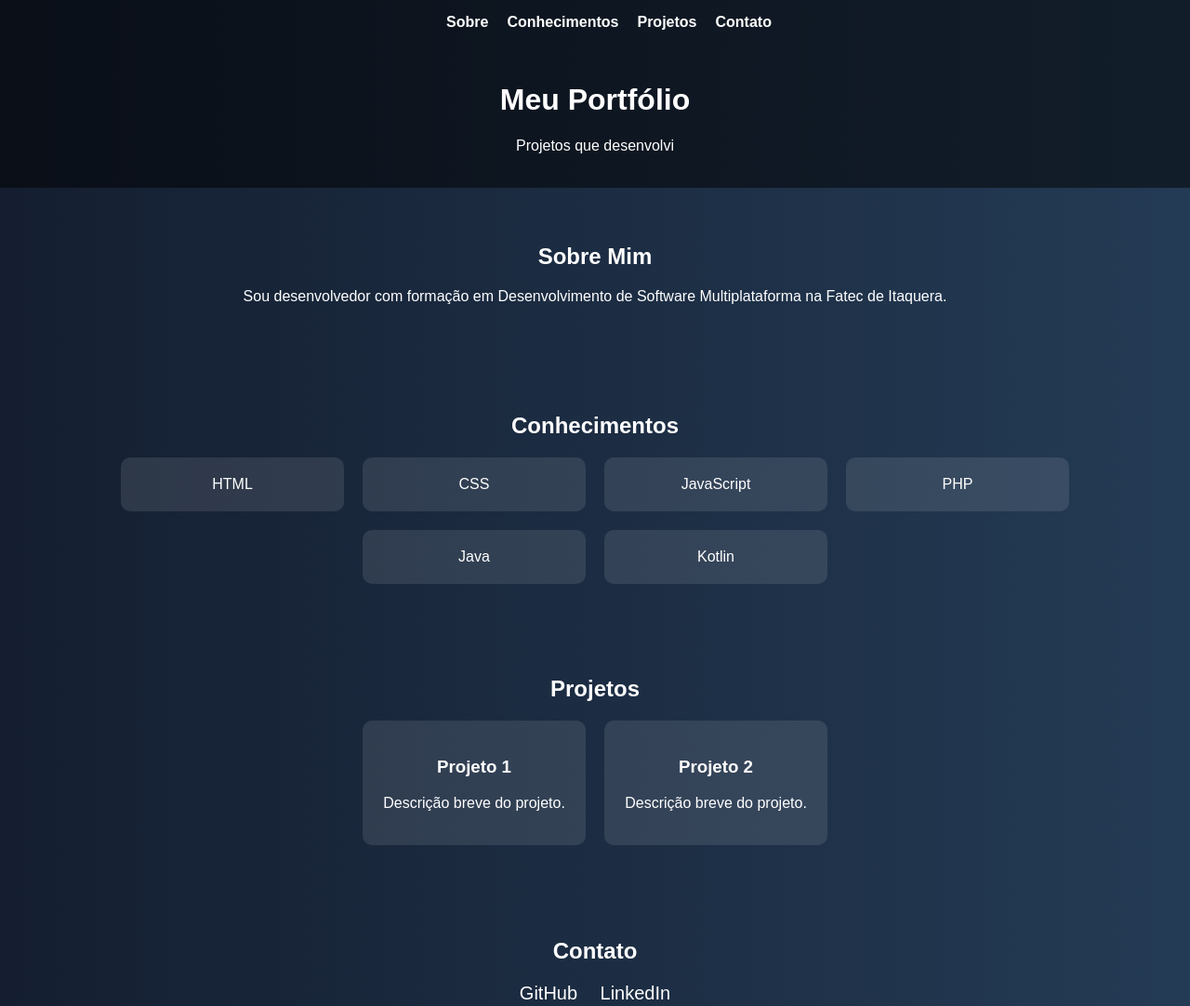
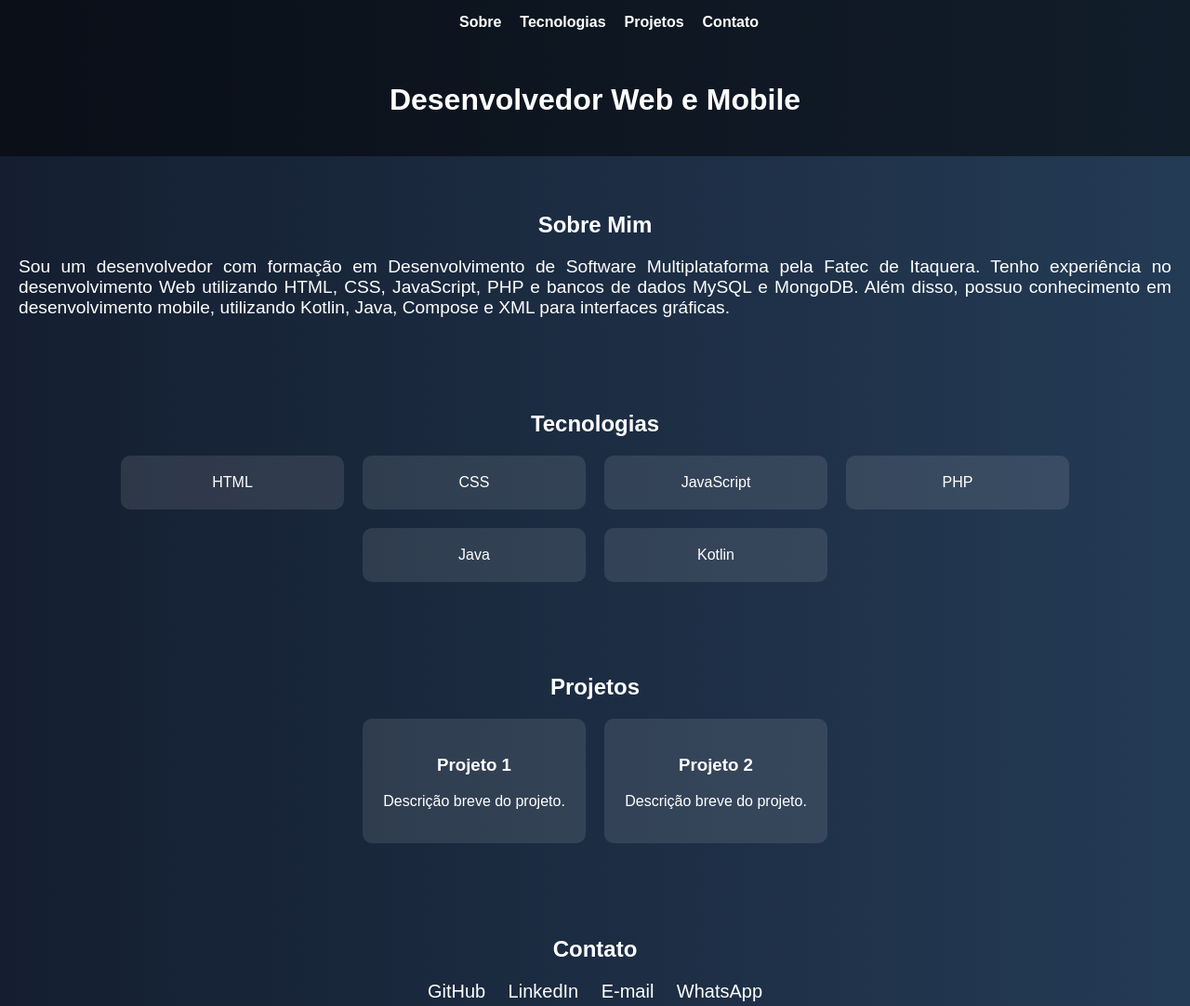
Before and after one commit to VictorVicente004/Portifolio, a plain HTML site: page index.html in a window 1280 px wide. Shown: the top 1082 px of the page at 93% size. Drawn offline with Linux system fonts and the light colour scheme; a script that the page names is missing.

Commit message:
new changes about contact

```diff
--- a/index.html
+++ b/index.html
@@ -10,22 +10,24 @@
 <body>
     <nav>
         <a href="#about">Sobre</a>
-        <a href="#knowledge">Conhecimentos</a>
+        <a href="#knowledge">Tecnologias</a>
         <a href="#projects">Projetos</a>
         <a href="#contact">Contato</a>
     </nav>
     <header>
-        <h1>Meu Portfólio</h1>
-        <p>Projetos que desenvolvi</p>
+        <h1>Desenvolvedor Web e Mobile</h1>
     </header>
 
     <section id="about">
         <h2>Sobre Mim</h2>
-        <p>Sou desenvolvedor com formação em Desenvolvimento de Software Multiplataforma na Fatec de Itaquera.</p>
+    <p>Sou um desenvolvedor com formação em Desenvolvimento de Software Multiplataforma
+        pela Fatec de Itaquera. Tenho experiência no desenvolvimento Web utilizando HTML, CSS, JavaScript,
+        PHP e bancos de dados MySQL e MongoDB. Além disso, possuo conhecimento em desenvolvimento mobile,
+        utilizando Kotlin, Java, Compose e XML para interfaces gráficas.</p>
     </section>
 
     <section id="knowledge">
-        <h2>Conhecimentos</h2>
+        <h2>Tecnologias</h2>
         <div class="knowledge">
             <div class="tech-card">HTML</div>
             <div class="tech-card">CSS</div>
@@ -53,8 +55,13 @@
     <section id="contact">
         <h2>Contato</h2>
         <div class="social-links">
-            <a href="https://github.com/seu-usuario" target="_blank">GitHub</a>
-            <a href="https://linkedin.com/in/seu-usuario" target="_blank">LinkedIn</a>
+            <a href="https://github.com/VictorVicente004" target="_blank">GitHub</a>
+            <a href="https://www.linkedin.com/in/victorezequiel11/" target="_blank">LinkedIn</a>
+            <a href="https://mail.google.com/mail/?view=cm&fs=1&to=victorezequieldev@gmail.com" target="_blank">E-mail</a>
+            <a href="https://wa.me/5511975462243" target="_blank">WhatsApp</a>
+
+
+
         </div>
     </section>
 
--- a/styles.css
+++ b/styles.css
@@ -37,6 +37,12 @@ header {
 section {
     padding: 40px 20px;
 }
+#about p{
+    text-align: justify;
+    font-size: medium;
+    margin: 0 auto;
+    font-size: 1.2em;
+}
 
 .projects, .knowledge {
     display: flex;
```
